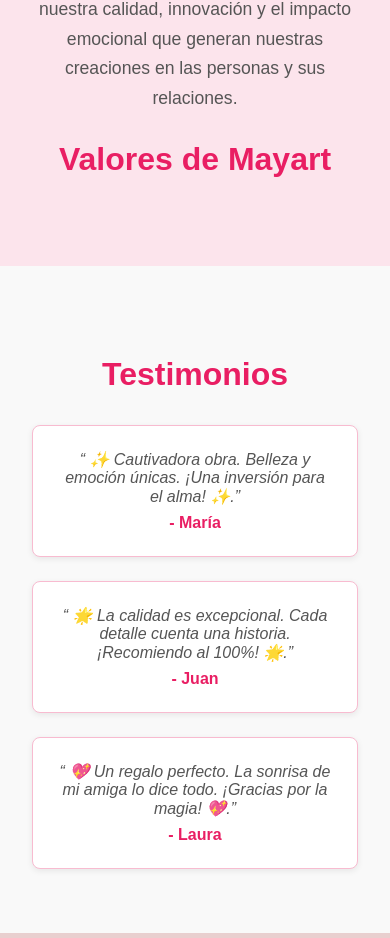
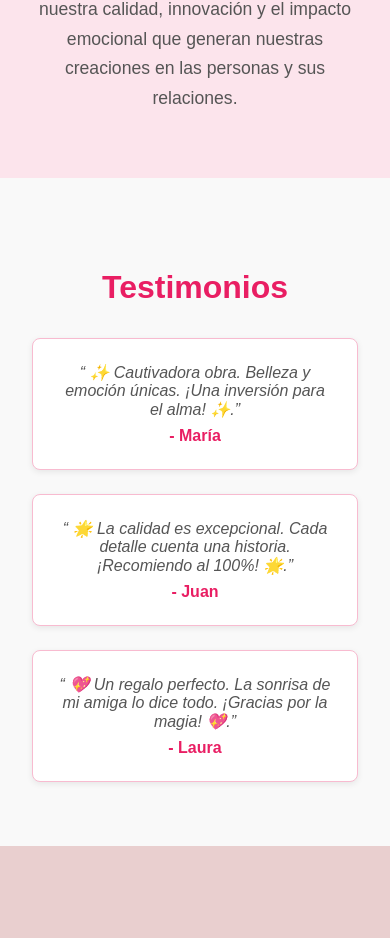
Before and after one commit to elkinvega21/entre-hilos, a React (Create React App) app: page / in a window 390 px wide. Shown: the part 6670-7608 px from the top of the page. Built offline with nearby package versions, Linux system fonts and the light colour scheme.

Commit message:
Estilos completos para App.css: productos, filtros, carrito y responsive

```diff
--- a/src/App.js
+++ b/src/App.js
@@ -303,7 +303,6 @@
         <p>Ser reconocidos como una marca líder en servicios integrales en diseño de interiores,
           productos de arte y regalos personalizados. Destacándonos por nuestra calidad,
           innovación y el impacto emocional que generan nuestras creaciones en las personas y sus relaciones.</p>
-        <h2>Valores de Mayart</h2>
 
       </section>
 
```
